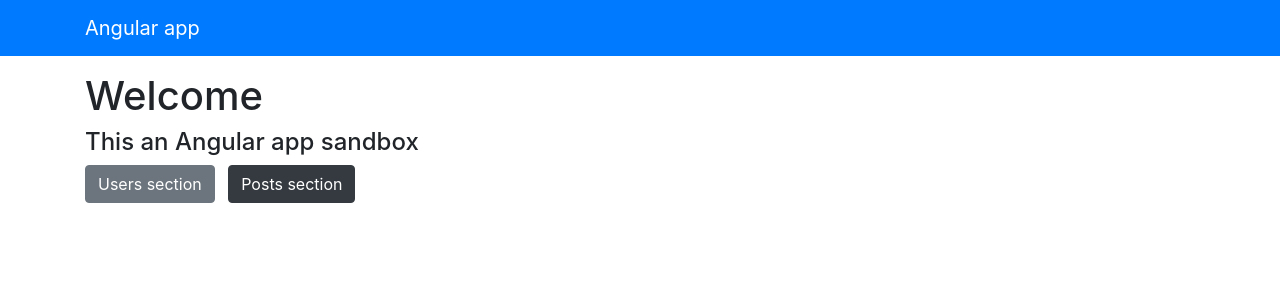
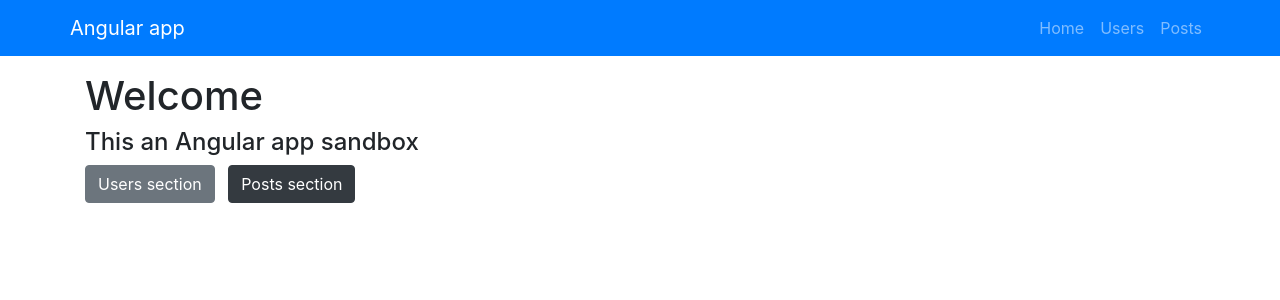
Before and after one commit to VisheshSingh/angular-practice-work, an Angular app: page / in a window 1280 px wide. Shown: the top 300 px of the page. Built offline with nearby package versions, Linux system fonts and the light colour scheme.

Commit message:
Linking to Routes

```diff
--- a/src/app/components/home/home.component.html
+++ b/src/app/components/home/home.component.html
@@ -1,4 +1,5 @@
 <h1>Welcome</h1>
 <h4>This an Angular app sandbox</h4>
-<button class="btn btn-secondary">Users section</button> &nbsp;
-<button class="btn btn-dark">Posts section</button>
+<button class="btn btn-secondary" [routerLink]="['/users']" routerLinkActive="router-link-active">Users section</button>
+&nbsp;
+<button class="btn btn-dark" [routerLink]="['/posts']" routerLinkActive="router-link-active">Posts section</button>
--- a/src/app/components/navbar/navbar.component.html
+++ b/src/app/components/navbar/navbar.component.html
@@ -1,5 +1,18 @@
-<nav class="navbar navbar-dark bg-primary mb-3">
+<nav class="navbar navbar-expand navbar-dark bg-primary mb-3">
   <div class="container">
-    <a href="#" class="navbar-brand">Angular app</a>
+    <a class="navbar-brand" [routerLink]="['/']" routerLinkActive="router-link-active">Angular app</a>
+    <div>
+      <ul class="navbar-nav ml-auto">
+        <li class="nav-item">
+          <a routerLink="/" class="nav-link">Home</a>
+        </li>
+        <li class="nav-item">
+          <a routerLink="/users" class="nav-link">Users</a>
+        </li>
+        <li class="nav-item">
+          <a routerLink="/posts" class="nav-link">Posts</a>
+        </li>
+      </ul>
+    </div>
   </div>
 </nav>
```
